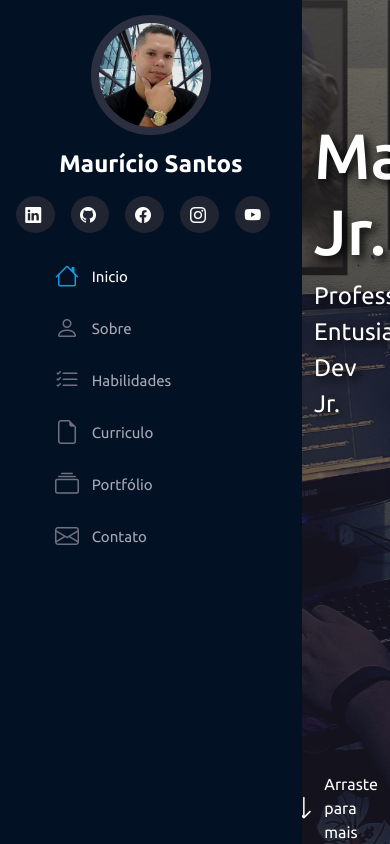
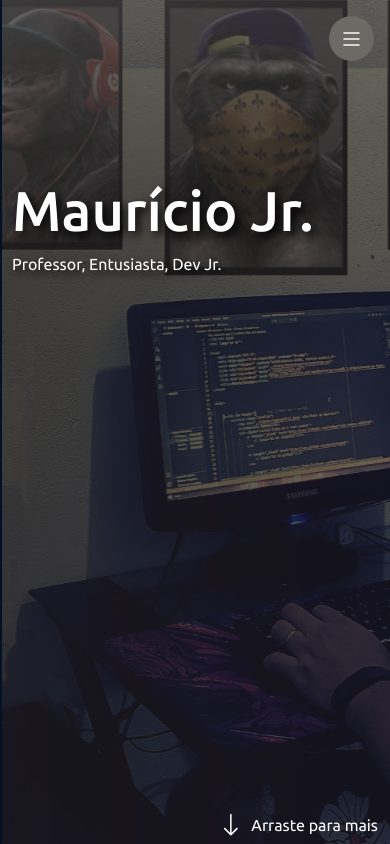
Before and after one commit to mauriciogen3/PortfolioResponsivo, a Python web app: template templates/index.html in a window 390 px wide; the page is wider, and only the part inside the window is pictured. Run offline with Jinja, Linux system fonts and the light colour scheme; the template is opened without the code that fills it, so the values that code supplies are empty; some libraries are stand-ins or nearby versions.

Commit message:
menu responsivo

```diff
--- a/static/script.js
+++ b/static/script.js
@@ -0,0 +1,11 @@
+/*abree fecha menu lateral em modo mobile*/
+
+const menuMobile = document.querySelector('.menu-mobile')
+const body = document.querySelector('body')
+
+menuMobile.addEventListener('click', () => {
+  menuMobile.classList.contains("bi-list")
+    ? menuMobile.classList.replace("bi-list", "bi-x")
+    : menuMobile.classList.replace("bi-x", "bi-list")
+  body.classList.toggle("menu-nav-active")
+})
--- a/static/style.css
+++ b/static/style.css
@@ -138,5 +138,31 @@
     display:none;
     justify-content: center;
     align-items: center;
+  }
 
+  .menu-nav-active{
+    overflow:hidden;
   }
+
+  .menu-nav-active #header{
+    left: 0;
+  }
+
+  @media(max-width: 1024px){
+    #header{
+      left: -300px;
+      }
+    i.menu-mobile{
+      display: flex;
+    }
+    section#inicio h2{
+      font-size: 3.5rem;
+    }
+    section#inicio span#subtitle{
+      margin-right: 0;
+      font-size: 1rem;
+    }
+    #main{
+      margin-left: 0;
+    }
+  }
```
